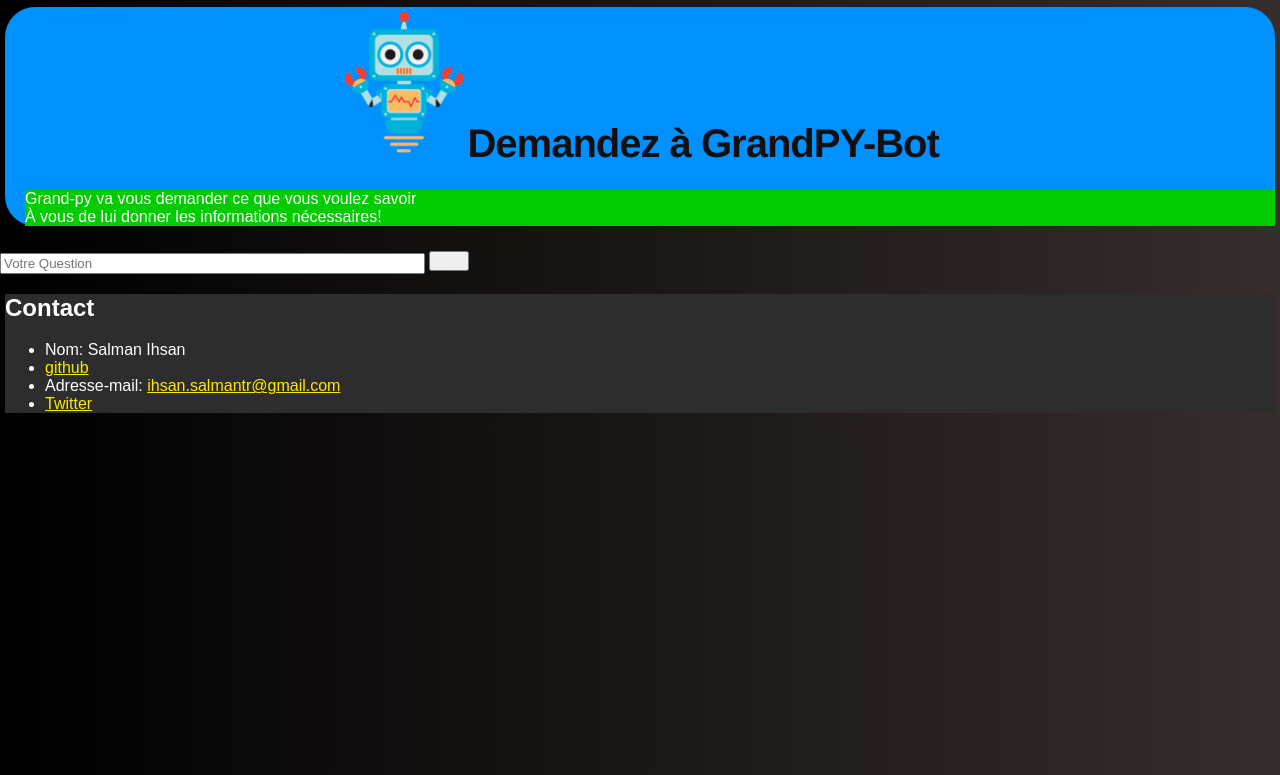
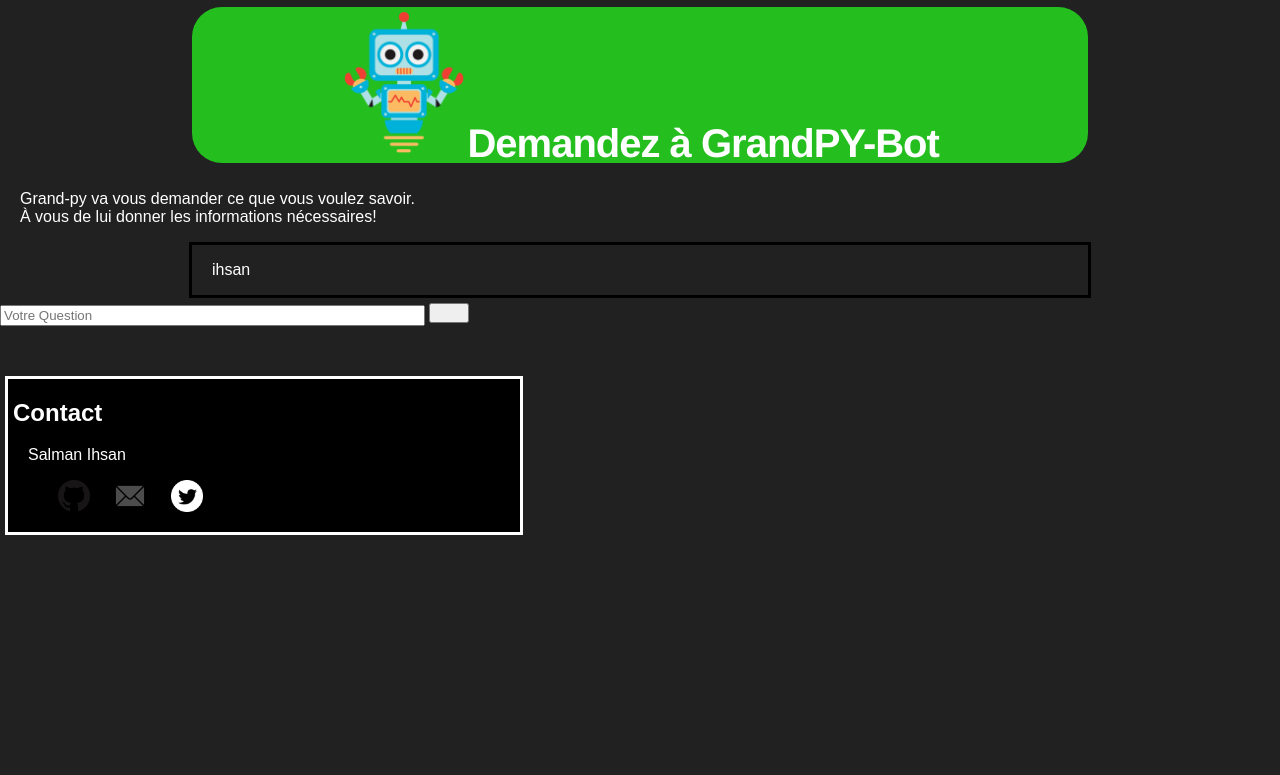
Before and after one commit to ihsan-salman/P7-GrandPy-Bot, a Flask app: page / in a window 1280 px wide. Shown: the top 775 px of the page. Run offline with Flask 2, Linux system fonts and the light colour scheme.

Commit message:
html css and java changes

```diff
--- a/GPbot_app/static/css/index.css
+++ b/GPbot_app/static/css/index.css
@@ -7,29 +7,39 @@ body
 	list-style:none;
 	text-decoration:none;
 	font-family:'Josefin Sans', sans-serif;
-	background-color: black;
+	background-color: #212121;
 	width:auto;
-	background: linear-gradient(to right, black, #362d2d);
 }
 
 header
 {
-	background-color: #0091ff;
+	background-color: #24bf1f;
 	margin-left: 5px;
 	margin-right: 5px;
 	margin-top: -20px;
 	margin-bottom: 20px;
 	border-radius: 30px;
+	width: 70%;
+	margin-left: auto;
+	margin-right: auto;
 }
 
 #top_message
 {
-	background-color:  #00cc00;
+	font-style: strong;
+}
+
+#discussion
+{
+	border: solid;
+	width: 70%;
+	margin-left: auto;
+	margin-right: auto;
 }
 
 h1
 {
-	color: #111;
+	color: white;
 	font-family: 'Helvetica Neue', sans-serif;
 	font-size: 40px;
 	font-weight: bold;
@@ -41,6 +51,7 @@ h1
 h2
 {
 	color: white;
+	margin-left: 5px;
 }
 
 p
@@ -51,10 +62,15 @@ p
 
 footer
 {
-	background-color: #2d2d2d;
+	margin-top: 50px;
+	margin-left: 20px;
 	color: white;
+	background-color: black;
 	margin-left: 5px;
 	margin-right: 5px;
+	border: solid;
+	width: 40%;
+
 }
 
 a
@@ -78,3 +94,15 @@ button
 	width: 40px;
 	margin-top: 5px;
 }
+
+li
+{
+	list-style-type: none;
+	display: inline;
+	padding: 10px;
+}
+
+#name
+{
+	margin-left: 20px;
+}
--- a/GPbot_app/templates/index.html
+++ b/GPbot_app/templates/index.html
@@ -7,15 +7,15 @@
 		<div class="top">
 			<h1><img src="static/images/gpbot.png" height="150 px">Demandez à GrandPY-Bot</h1>
 		</div>
-		<p id="top_message">
-			Grand-py va vous demander ce que vous voulez savoir</br>
+	</header>
+	<p id="top_message">
+			Grand-py va vous demander ce que vous voulez savoir.</br>
 			À vous de lui donner les informations nécessaires!</br>
-		</p>
-	</header>
+	</p>
 </head>
 <body>
 	<div id="discussion">
-
+		<p>ihsan</p>
 	</div>
 		<input type="text" id="text_input" placeholder="Votre Question" size="50">
 		<button id="button"></button>
@@ -23,11 +23,11 @@
 </body>
 <footer>
 	<h2>Contact</h2>
+	<p id="name">Salman Ihsan</p>
 	<ul>
-		<li>Nom: Salman Ihsan</li>
-		<li><a href="https://github.com/ihsan-salman">github</a></li>
-		<li>Adresse-mail: <a href="mailto:ihsan.salmantr@gmail.com">ihsan.salmantr@gmail.com</a></li>
-		<li><a href="https://twitter.com/alp_sahih">Twitter</a></li>
+		<li><a href="https://github.com/ihsan-salman"><img src="static/images/github.png"></a></li>
+		<li><a href="mailto:ihsan.salmantr@gmail.com"><img src="static/images/mail.png" width="32px"></a></li>
+		<li><a href="https://twitter.com/alp_sahih"><img src="static/images/twitter.png" width="32px"></a></li>
 	</ul>
 </footer>
 </html>
```
Also changed, not shown: GPbot_app/static/images/github.png (added), GPbot_app/static/images/mail.png (added), GPbot_app/static/images/twitter.png (added).
